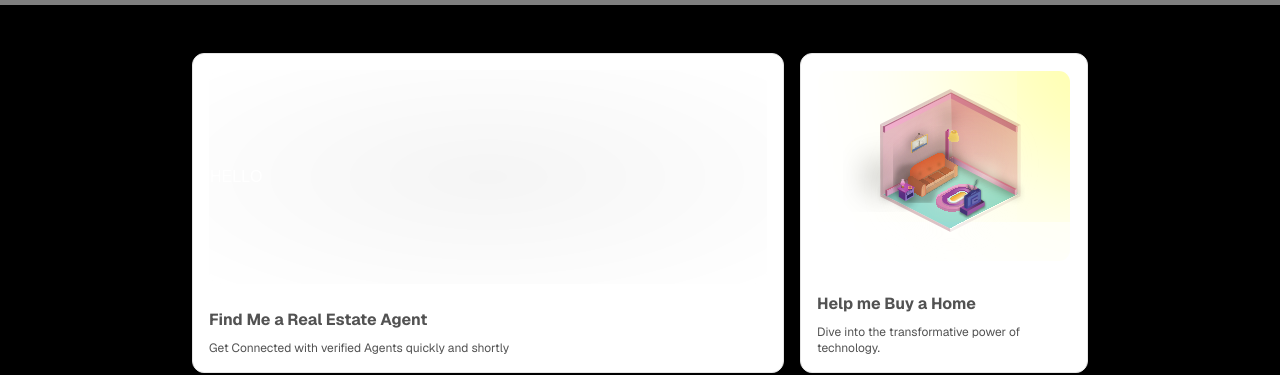
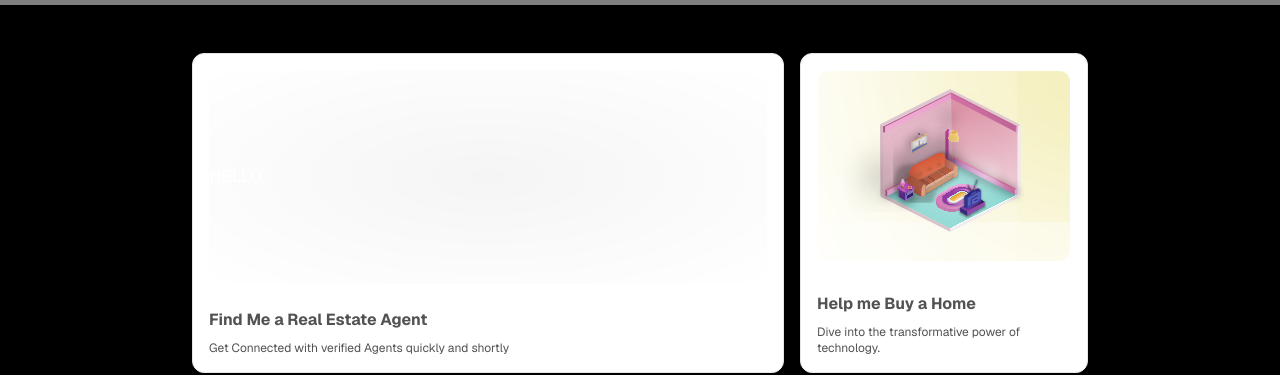
Before and after one commit to realtyeaseai/website, a Next.js app: page / in a window 1280 px wide. Shown: the part 795-1170 px from the top of the page. Built offline with nearby package versions, Linux system fonts and the light colour scheme; grey boxes are pictures that could not be loaded.

Commit message:
updated grid 2 css

```diff
--- a/src/components/landingPage/ServicesGrid.jsx
+++ b/src/components/landingPage/ServicesGrid.jsx
@@ -36,15 +36,14 @@ export default function ServicesGrid() {
       <motion.div
         initial="initial"
         whileHover="hover"
-        className="relative flex flex-1 w-full h-full max-h-[12rem] min-h-[6rem] rounded-xl overflow-hidden dark:bg-dot-white/[0.2] bg-dot-black/[0.2] border border-transparent place-items-center justify-center"
+        className="relative flex flex-1 w-full h-full z-2 max-h-[12rem] min-h-[6rem] rounded-xl overflow-hidden dark:bg-dot-white/[0.2] bg-dot-black/[0.2] border border-transparent place-items-center justify-center"
       >
-        <span className="absolute border border-white shadow-[0px_0px_200px_60px_yellow] right-[-20%] top-[-20%] w-10 h-10 rounded-full pointer-events-none z-[10]"></span>
-        {/*  w-0 h-0 rounded-full bg-yellow  */}
+        <span className="absolute shadow-[0px_0px_1000px_160px_#e8de72] right-[-20%] top-[-20%] w-0 h-0 rounded-full pointer-events-none z-[0]"></span>
         <motion.img
           variants={imageVariants}
           src="/ServicesGridItems/Grid2.svg"
           alt="Image not Supported"
-          className="w-full h-full object-contain"
+          className="w-full h-full object-contain z-2"
         />
       </motion.div>
     );
--- a/src/components/ui/resizable-navbar.tsx
+++ b/src/components/ui/resizable-navbar.tsx
@@ -68,7 +68,7 @@ export const Navbar = ({ children, className }: NavbarProps) => {
   return (
     <motion.div
       ref={ref}
-      // IMPORTANT: Change this to class of `fixed` if you want the navbar to be fixed
+      // IMPORTANT: Change this to class of `fixed` if you want the navbar to be fixed - sticky -> fixed
       className={cn("fixed inset-x-0 top-4 z-40 w-full", className)}
     >
       {React.Children.map(children, (child) =>
```
